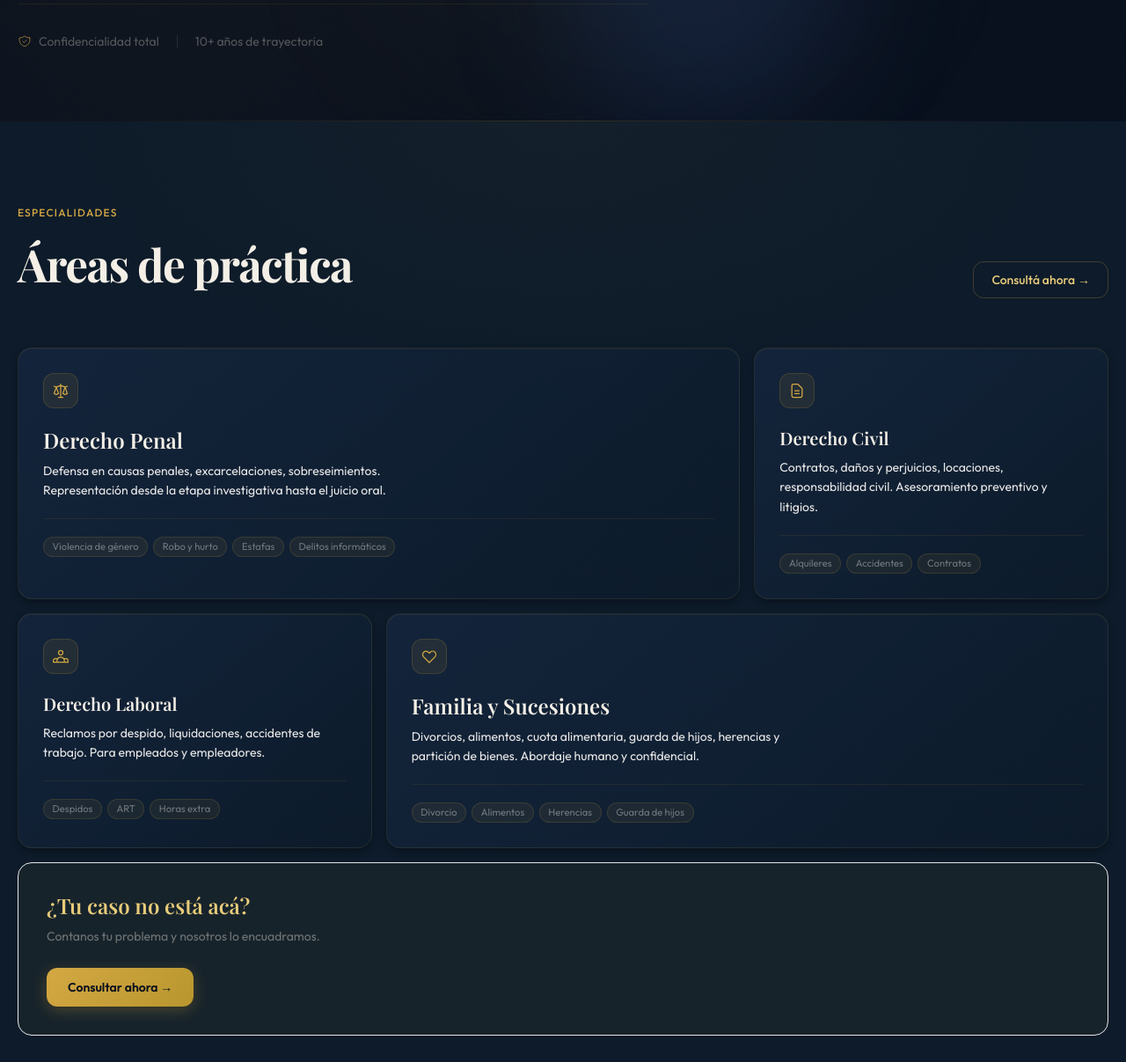
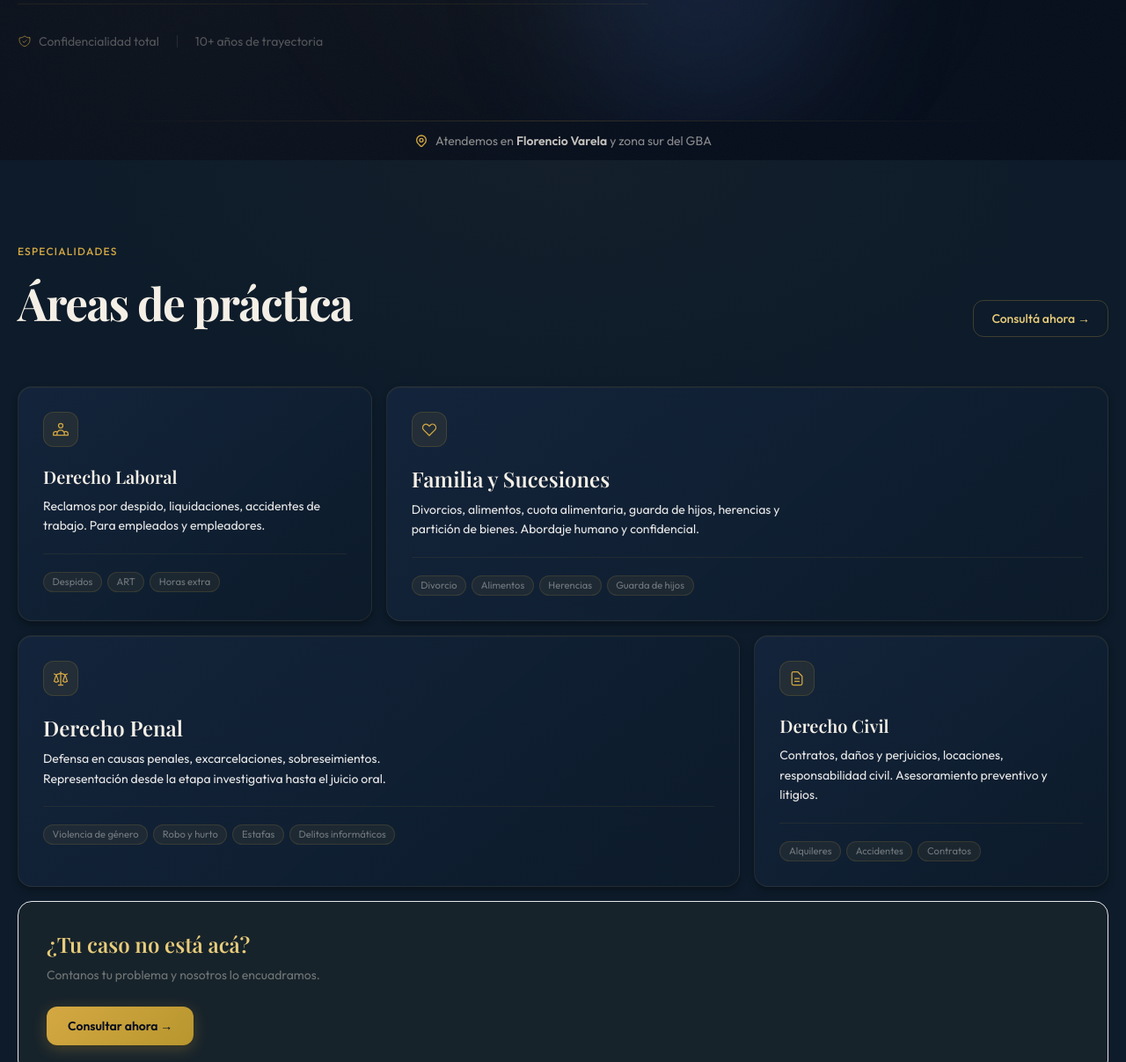
Before and after one commit to pablolalli14-ui/estudio-lalli-web, a plain HTML site: page index.html in a window 1280 px wide. Shown: the part 780-1987 px from the top of the page at 88% size. Drawn offline with nearby package versions, Linux system fonts and the light colour scheme; a web font is replaced by a local one.

Commit message:
landing: add section anchors + geo strip for Google Ads

```diff
--- a/index.html
+++ b/index.html
@@ -350,6 +350,12 @@
 
   <div class="gold-line max-w-5xl mx-auto opacity-20"></div>
 
+  <!-- Geo strip: cobertura para ads locales -->
+  <div class="max-w-7xl mx-auto px-5 py-3 flex items-center justify-center gap-2 text-cream/55 font-body text-sm">
+    <svg class="w-4 h-4 text-gold-400 shrink-0" fill="none" stroke="currentColor" viewBox="0 0 24 24"><path stroke-linecap="round" stroke-linejoin="round" stroke-width="2" d="M17.657 16.657L13.414 20.9a1.998 1.998 0 01-2.827 0l-4.244-4.243a8 8 0 1111.314 0z"/><path stroke-linecap="round" stroke-linejoin="round" stroke-width="2" d="M15 11a3 3 0 11-6 0 3 3 0 016 0z"/></svg>
+    <span>Atendemos en <strong class="text-cream/80 font-semibold">Florencio Varela</strong> y zona sur del GBA</span>
+  </div>
+
   <!-- ════════════════════════════════════════
        ÁREAS DE PRÁCTICA — Asymmetric bento grid
        (zig-zag 2/3 + 1/3 alternating)
@@ -371,8 +377,36 @@
       <!-- Asymmetric grid: alternating large/small -->
       <div class="grid grid-cols-1 md:grid-cols-3 gap-4">
 
-        <!-- Row 1: Penal (2/3 wide) + Civil (1/3) -->
-        <div class="card rounded-2xl p-7 md:col-span-2 fade-up" data-spotlight>
+        <!-- Row 1: Familia (2/3 wide) + Laboral (1/3) [conversion priority] -->
+        <div class="card rounded-2xl p-7 fade-up" style="transition-delay:0.07s" data-spotlight>
+          <div class="w-10 h-10 rounded-xl bg-gold-500/10 border border-gold-500/20 flex items-center justify-center mb-5">
+            <svg class="w-5 h-5 text-gold-400" fill="none" stroke="currentColor" viewBox="0 0 24 24"><path stroke-linecap="round" stroke-linejoin="round" stroke-width="1.5" d="M17 20h5v-2a3 3 0 00-5.356-1.857M17 20H7m10 0v-2c0-.656-.126-1.283-.356-1.857M7 20H2v-2a3 3 0 015.356-1.857M7 20v-2c0-.656.126-1.283.356-1.857m0 0a5.002 5.002 0 019.288 0M15 7a3 3 0 11-6 0 3 3 0 016 0z"/></svg>
+          </div>
+          <h3 class="font-display text-xl font-semibold text-cream mb-2">Derecho Laboral</h3>
+          <p class="text-cream/48 font-body text-sm leading-relaxed">Reclamos por despido, liquidaciones, accidentes de trabajo. Para empleados y empleadores.</p>
+          <div class="mt-5 pt-5 border-t border-gold-500/10 flex flex-wrap gap-1.5">
+            <span class="tag">Despidos</span>
+            <span class="tag">ART</span>
+            <span class="tag">Horas extra</span>
+          </div>
+        </div>
+
+        <div id="familia" class="card rounded-2xl p-7 md:col-span-2 fade-up" style="transition-delay:0s" data-spotlight>
+          <div class="w-10 h-10 rounded-xl bg-gold-500/10 border border-gold-500/20 flex items-center justify-center mb-5">
+            <svg class="w-5 h-5 text-gold-400" fill="none" stroke="currentColor" viewBox="0 0 24 24"><path stroke-linecap="round" stroke-linejoin="round" stroke-width="1.5" d="M4.318 6.318a4.5 4.5 0 000 6.364L12 20.364l7.682-7.682a4.5 4.5 0 00-6.364-6.364L12 7.636l-1.318-1.318a4.5 4.5 0 00-6.364 0z"/></svg>
+          </div>
+          <h3 class="font-display text-2xl font-semibold text-cream mb-2">Familia y Sucesiones</h3>
+          <p class="text-cream/48 font-body text-sm leading-relaxed max-w-[50ch]">Divorcios, alimentos, cuota alimentaria, guarda de hijos, herencias y partición de bienes. Abordaje humano y confidencial.</p>
+          <div class="mt-5 pt-5 border-t border-gold-500/10 flex flex-wrap gap-1.5">
+            <span class="tag">Divorcio</span>
+            <span class="tag">Alimentos</span>
+            <span class="tag">Herencias</span>
+            <span class="tag">Guarda de hijos</span>
+          </div>
+        </div>
+
+        <!-- Row 2: Penal (2/3 wide) + Civil (1/3) -->
+        <div id="penal" class="card rounded-2xl p-7 md:col-span-2 fade-up" data-spotlight>
           <div class="w-10 h-10 rounded-xl bg-gold-500/10 border border-gold-500/20 flex items-center justify-center mb-5">
             <svg class="w-5 h-5 text-gold-400" fill="none" stroke="currentColor" viewBox="0 0 24 24"><path stroke-linecap="round" stroke-linejoin="round" stroke-width="1.5" d="M3 6l3 1m0 0l-3 9a5.002 5.002 0 006.001 0M6 7l3 9M6 7l6-2m6 2l3-1m-3 1l-3 9a5.002 5.002 0 006.001 0M18 7l3 9m-3-9l-6-2m0-2v2m0 16V5m0 16H9m3 0h3"/></svg>
           </div>
@@ -396,34 +430,6 @@
             <span class="tag">Alquileres</span>
             <span class="tag">Accidentes</span>
             <span class="tag">Contratos</span>
-          </div>
-        </div>
-
-        <!-- Row 2: Laboral (1/3) + Familia (2/3 wide) -->
-        <div class="card rounded-2xl p-7 fade-up" style="transition-delay:0.14s" data-spotlight>
-          <div class="w-10 h-10 rounded-xl bg-gold-500/10 border border-gold-500/20 flex items-center justify-center mb-5">
-            <svg class="w-5 h-5 text-gold-400" fill="none" stroke="currentColor" viewBox="0 0 24 24"><path stroke-linecap="round" stroke-linejoin="round" stroke-width="1.5" d="M17 20h5v-2a3 3 0 00-5.356-1.857M17 20H7m10 0v-2c0-.656-.126-1.283-.356-1.857M7 20H2v-2a3 3 0 015.356-1.857M7 20v-2c0-.656.126-1.283.356-1.857m0 0a5.002 5.002 0 019.288 0M15 7a3 3 0 11-6 0 3 3 0 016 0z"/></svg>
-          </div>
-          <h3 class="font-display text-xl font-semibold text-cream mb-2">Derecho Laboral</h3>
-          <p class="text-cream/48 font-body text-sm leading-relaxed">Reclamos por despido, liquidaciones, accidentes de trabajo. Para empleados y empleadores.</p>
-          <div class="mt-5 pt-5 border-t border-gold-500/10 flex flex-wrap gap-1.5">
-            <span class="tag">Despidos</span>
-            <span class="tag">ART</span>
-            <span class="tag">Horas extra</span>
-          </div>
-        </div>
-
-        <div class="card rounded-2xl p-7 md:col-span-2 fade-up" style="transition-delay:0.21s" data-spotlight>
-          <div class="w-10 h-10 rounded-xl bg-gold-500/10 border border-gold-500/20 flex items-center justify-center mb-5">
-            <svg class="w-5 h-5 text-gold-400" fill="none" stroke="currentColor" viewBox="0 0 24 24"><path stroke-linecap="round" stroke-linejoin="round" stroke-width="1.5" d="M4.318 6.318a4.5 4.5 0 000 6.364L12 20.364l7.682-7.682a4.5 4.5 0 00-6.364-6.364L12 7.636l-1.318-1.318a4.5 4.5 0 00-6.364 0z"/></svg>
-          </div>
-          <h3 class="font-display text-2xl font-semibold text-cream mb-2">Familia y Sucesiones</h3>
-          <p class="text-cream/48 font-body text-sm leading-relaxed max-w-[50ch]">Divorcios, alimentos, cuota alimentaria, guarda de hijos, herencias y partición de bienes. Abordaje humano y confidencial.</p>
-          <div class="mt-5 pt-5 border-t border-gold-500/10 flex flex-wrap gap-1.5">
-            <span class="tag">Divorcio</span>
-            <span class="tag">Alimentos</span>
-            <span class="tag">Herencias</span>
-            <span class="tag">Guarda de hijos</span>
           </div>
         </div>
 
```
